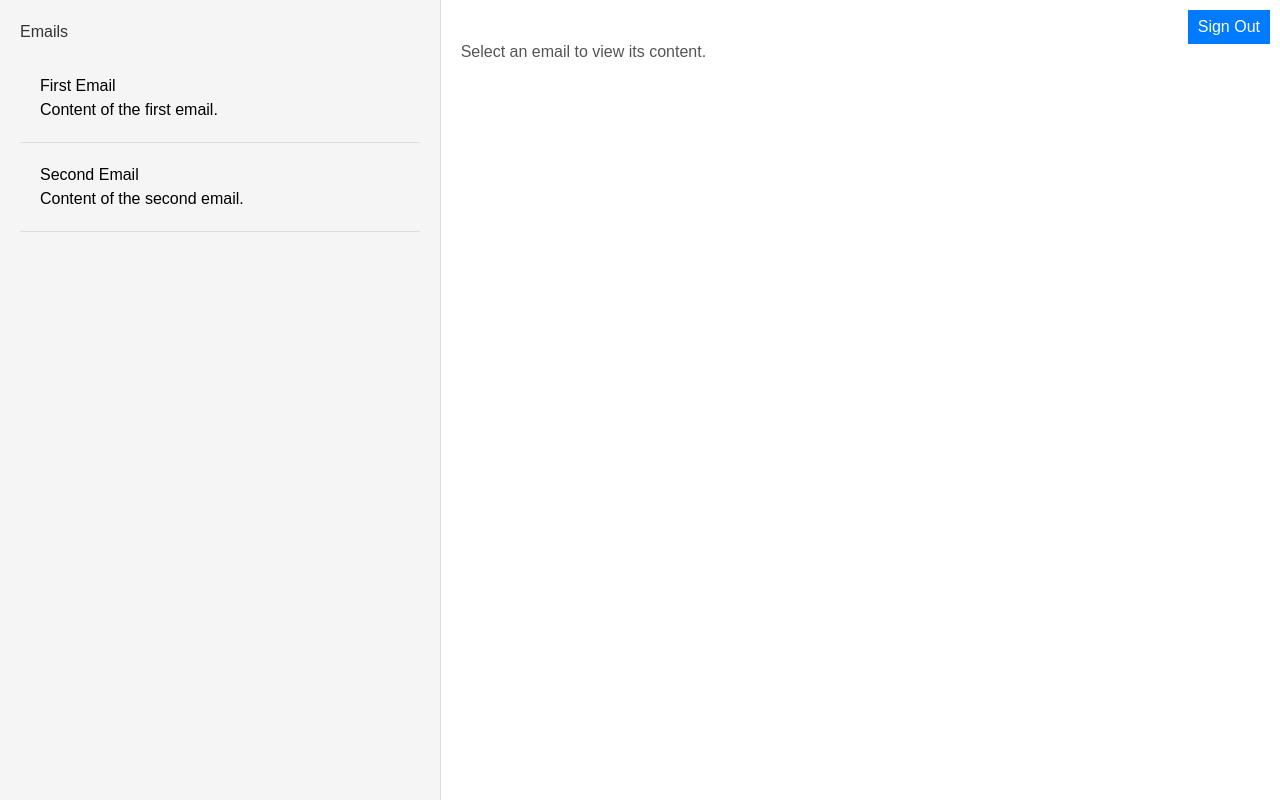
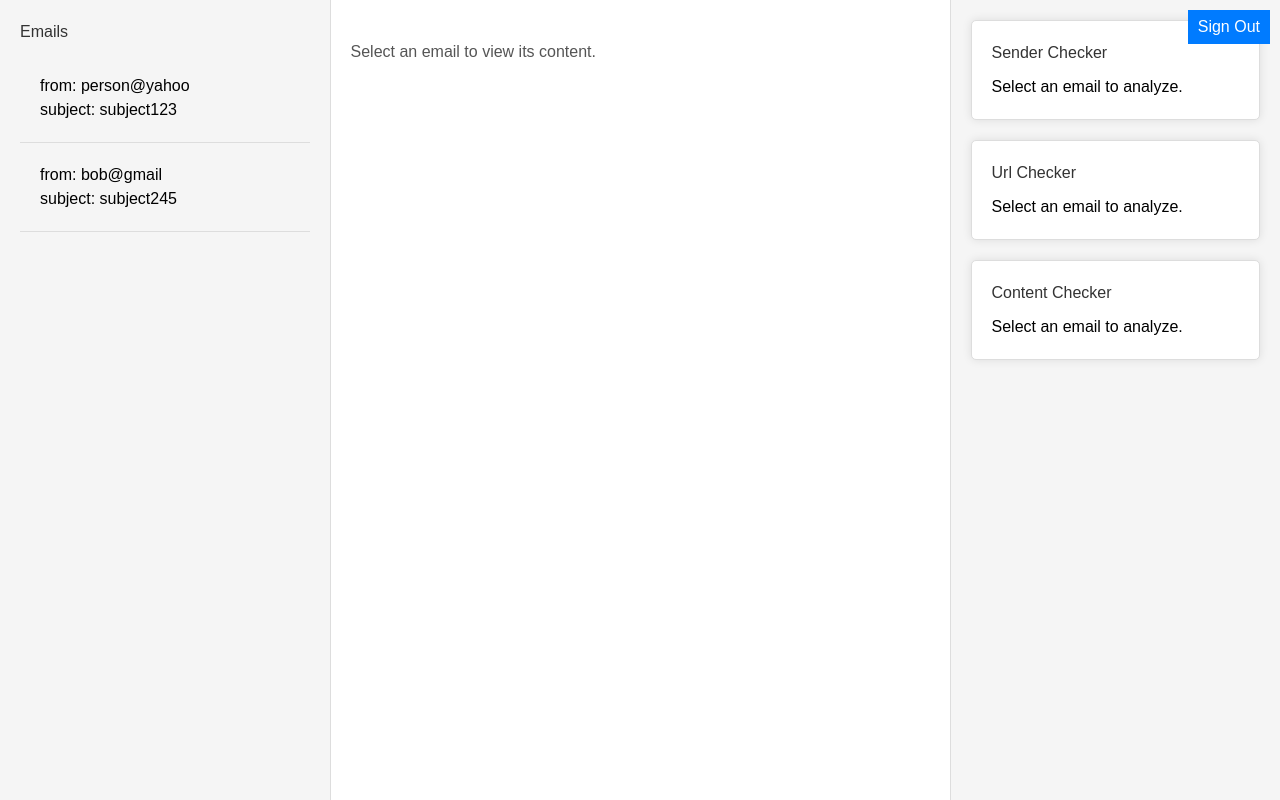
Before and after one commit to keeganasmith/tamuhack2024, a React (Create React App) app in the folder frontend/: page /email in a window 1280 px wide. Built offline with nearby package versions, Linux system fonts and the light colour scheme.

Commit message:
adding partial side bar for email scanner frontend

```diff
--- a/frontend/src/App.js
+++ b/frontend/src/App.js
@@ -8,8 +8,8 @@ const App = () => {
 
 
   const initialEmails = [
-    { id: 1, subject: 'First Email', content: 'Content of the first email.' },
-    { id: 2, subject: 'Second Email', content: 'Content of the second email.' },
+    { id: 1, sender: 'person@yahoo', subject: 'subject123', content: 'Lorem ipsum dolor sit amet, consectetur adipiscing elit, sed do eiusmod tempor incididunt ut labore et dolore magna aliqua. Arcu non odio euismod lacinia at. Massa eget egestas purus viverra accumsan in nisl nisi scelerisque. Tincidunt eget nullam non nisi est. Eget aliquet nibh praesent tristique magna sit amet purus gravida. Consequat nisl vel pretium lectus. Dolor sit amet consectetur adipiscing elit ut aliquam. Diam ut venenatis tellus in metus. Bibendum arcu vitae elementum curabitur vitae nunc sed velit dignissim. Nisl vel pretium lectus quam id leo in vitae. Est sit amet facilisis magna etiam tempor orci. Id venenatis a condimentum vitae sapien. Pretium vulputate sapien nec sagittis aliquam malesuada bibendum arcu vitae. Mauris nunc congue nisi vitae. Est ullamcorper eget nulla facilisi etiam dignissim diam quis. Dolor magna eget est lorem. Sit amet aliquam id diam maecenas.' },
+    { id: 2, sender: 'bob@gmail', subject: 'subject245', content: 'Lorem ipsum dolor elit, sed do eiusmod tempor incididunt ut labore et dolore magna aliqua. Arcu non odio euismod lacinia at. Massa eget egestas purus viverra accumsan in nisl nisi scelerisque. Tincidunt eget nullam non nisi est. Eget aliquet nibh praesent tristique magna sit amet purus gravida. Consequat nisl vel pretium lectus. Dolor sit amet consectetur adipiscing elit ut aliquam. Diam ut venenatis tellus in metus. Bibendum arcu vitae elementum curabitur vitae nunc sed velit dignissim. Nisl vel pretium lectus quam id leo in vitae. Est sit amet facilisis magna etiam tempor orci. Id venenatis a condimentum vitae sapien. Pretium vulputate sapien nec sagittis aliquam malesuada bibendum arcu vitae. Mauris nunc congue nisi vitae. Est ullamcorper eget nulla facilisi etiam dignissim diam quis. Dolor magna eget est lorem. Sit amet aliquam id diam maecenas.' },
     // Add more emails as needed
   ];
 
--- a/frontend/src/components/gmail-login.js
+++ b/frontend/src/components/gmail-login.js
@@ -10,8 +10,8 @@ function GmailLogin({ setEmails }) {
             console.log("Login: ", code);
 
             const temp_email = [
-              { id: 1, subject: 'DOES IT WORK ??', content: 'WORK WORK WORK' },
-              { id: 2, subject: 'Second Email', content: 'Content of the second email.' },
+              { id: 1, sender: 'person@yahoo', subject: 'subject123', content: 'Lorem ipsum dolor sit amet, consecteTincidunt eget nullam non nisi est. Eget aliquet nibh praesent tristique magna sit amet purus gravida. Consequat nisl vel pretium lectus. Dolor sit amet consectetur adipiscing elit ut aliquam. Diam ut venenatis tellus in metus. Bibendum arcu vitae elementum curabitur vitae nunc sed velit dignissim. Nisl vel pretium lectus quam id leo in vitae. Est sit amet facilisis magna etiam tempor orci. Id venenatis a condimentum vitae sapien. Pretium vulputate sapien nec sagittis aliquam malesuada bibendum arcu vitae. Mauris nunc congue nisi vitae. Est ullamcorper eget nulla facilisi etiam dignissim diam quis. Dolor magna eget est lorem. Sit amet aliquam id diam maecenas.' },
+              { id: 2, sender: 'bob@gmail', subject: 'subject245', content: 'Lorem ipsum dolor sit amet, consectetur adipiscing elit, sed do eiusmod tempor incididunt ut labore et dolore magna aliqua. Arcu non odio euismod lacinia at. Massa eget egestas purus viverra accumsan in nisl nisi scelerisque. Tincidunt eget nullam non nisi est. Eget aliquet nibh praesent tristique magna sit amet purus gravida. Consequat nisl vel pretium lectus. Dolor sit amet consectetur adipiscing elit ut aliquam. Diam ut venenatis tellus in metus. Bibendum arcu vitae elementum curabitur vitae nunc sed velit dignissim. Nisl vel pretium lectus quam id leo in vitae. Est sit amet facilisis magna etiam tempor orci. Id venenatis a condimentum vitae sapien. Pretium vulputate sapien nec sagittis aliquam malesuada bibendum arcu vitae. Mauris nunc congue nisi vitae. Est ullamcorper eget nulla facilisi etiam dignissim diam quis. Dolor magna eget est lorem. Sit amet aliquam id diam maecenas.' },
               // Add more emails as needed
             ];
 
@@ -22,7 +22,8 @@ function GmailLogin({ setEmails }) {
               console.log(response.data); // Assuming the response contains emails
 
               // Update the state with the received emails
-              setEmails(response.data);
+              //setEmails(response.data);
+              setEmails(temp_email);
 
               // Navigate to the "/email" route
               navigate("/email");
--- a/frontend/src/screens/EmailScreen.js
+++ b/frontend/src/screens/EmailScreen.js
@@ -9,8 +9,6 @@ const EmailScreen = ({ emails }) => {
   const history = useNavigate();
 
   // Sample data for emails
-
-  console.log(emails);
 
   //const [emails, setEmails] = useState(initialEmails);
   const [selectedEmail, setSelectedEmail] = useState(null);
@@ -37,8 +35,8 @@ const EmailScreen = ({ emails }) => {
           {Array.isArray(emails) && emails.length > 0 && emails.map((email) => (
             <li key={email.id} onClick={() => handleEmailClick(email)}>
               <div>
-                <h4>{email.subject}</h4>
-                <p>{email.content}</p>
+                <h4>from: {email.sender}</h4>
+                <p>subject: {email.subject}</p>
               </div>
             </li>
           ))}
@@ -54,6 +52,41 @@ const EmailScreen = ({ emails }) => {
           <p>Select an email to view its content.</p>
         )}
       </div>
+
+      <div className="email-checker">
+        <section>
+          <h2>Sender Checker</h2>
+          {selectedEmail ? (
+          <div>
+            <p>aldjf</p>
+          </div>
+        ) : (
+          <p>Select an email to analyze.</p>
+        )}
+        </section>
+
+        <section>
+          <h2>Url Checker</h2>
+          {selectedEmail ? (
+          <div>
+            <p>aldjf</p>
+          </div>
+        ) : (
+          <p>Select an email to analyze.</p>
+        )}
+        </section>
+
+        <section>
+          <h2>Content Checker</h2>
+          {selectedEmail ? (
+          <div>
+            <p>aldjf</p>
+          </div>
+        ) : (
+          <p>Select an email to analyze.</p>
+        )}
+        </section>
+      </div>
     </div>
   );
 };
--- a/frontend/src/styles/EmailScreen.css
+++ b/frontend/src/styles/EmailScreen.css
@@ -84,3 +84,27 @@
   .email-content p {
     color: #555;
   }
+
+  .email-checker {
+    flex: 1;
+    display: flex;
+    flex-direction: column;
+    padding: 20px;
+    height: 100vh;
+    border-left: 1px solid #ddd;
+    background-color: #f5f5f5;
+  }
+
+  .email-checker section {
+    background-color: #fff;
+    padding: 20px;
+    border: 1px solid #ddd;
+    border-radius: 5px;
+    box-shadow: 0 0 10px rgba(0, 0, 0, 0.1);
+    margin-bottom: 20px;
+  }
+
+  .email-checker h2 {
+    margin-bottom: 10px;
+    color: #333;
+  }
```
